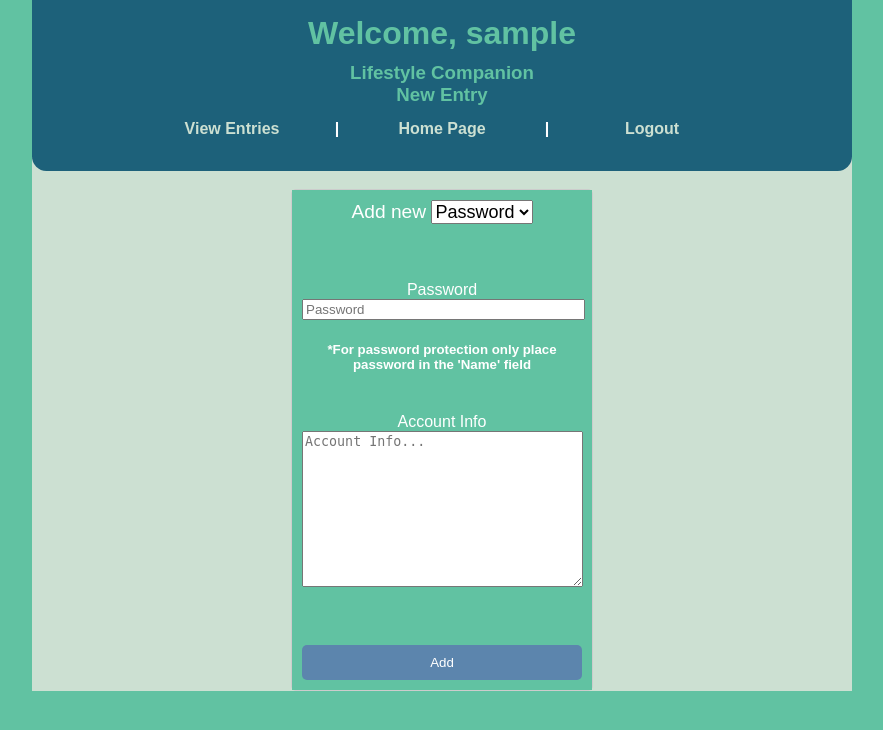
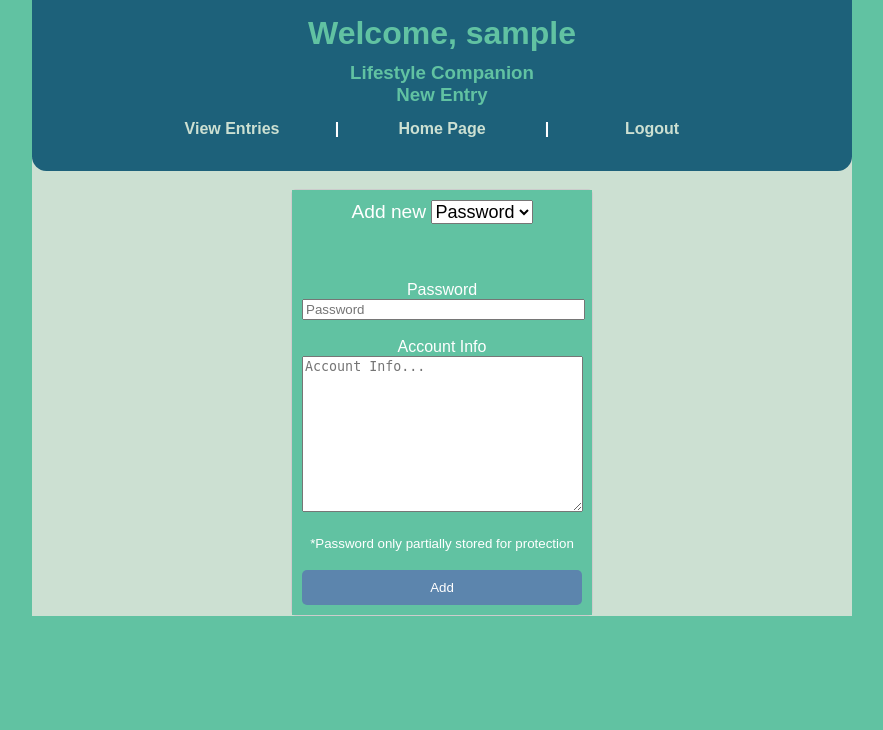
Before and after one commit to JZarins2324/itcapstone_lifestyleapp, a PHP site: page /pages/input.php in a window 1280 px wide. Shown: the top 730 px of the page, without its empty margins (198-1081 px from the left). Run offline with PHP 8.4, Linux system fonts and the light colour scheme; the visitor is signed in with stand-in values (Sample User, id 1).

Commit message:
'Improved CSS'

```diff
--- a/assets/css/input.css
+++ b/assets/css/input.css
@@ -190,7 +190,3 @@ html, div {
 html, form {
 	background-color: #61C2A2;
 }
-
-html, h4 {
-	color: red;
-}
--- a/assets/css/login.css
+++ b/assets/css/login.css
@@ -50,6 +50,7 @@ html, h2 {
 
 html, body {
   background-color: #CCE0D2;
+  font-family: Arial, sans-serif;
 }
 
 .login-container {
--- a/pages/input.php
+++ b/pages/input.php
@@ -45,15 +45,15 @@ include '../includes/header.php';
       <h4><?php echo $errorMessage; ?></h4>
       <br>
       <label id="lblName" for="name">Password</label><br>
-      <input type="text" name="name" id="name" placeholder="Password">
-      <h5>*For password protection only place password in the 'Name' field</h5>
-      <br>
+      <input type="text" name="name" id="name" placeholder="Password"><br><br>
 
       <label id="lblDesc" for="desc">Account Info</label><br>
       <textarea name="desc" id="desc" cols="30" rows="10" placeholder="Account Info..."></textarea><br><br>
 
       <label id="dateLabel" for="date" style="display:none">Date</label>
-      <input type="date" name="date" id="date" style="display:none"><br><br>
+      <input type="date" name="date" id="date" style="display:none">
+
+      <small>*Password only partially stored for protection</small><br><br>
 
       <input type="hidden" name="isValidRequest" value="true">
 
--- a/pages/login.php
+++ b/pages/login.php
@@ -25,7 +25,7 @@ if (isset($_SESSION['error'])) {
       <?= $errorMessage ?>
       <input type="text" name="username" placeholder="Username" required />
       <input type="password" name="password" placeholder="Password" required />
-      <p>*Password must contain an uppercase letter and a number</p>
+      <small>*Password must contain an uppercase letter and a number</small>
       <input id="firstSubmit" name="login" type="submit" value="Login" />
       <p style="text-align:center">or</p>
       <input name="create" type="submit" value="Register">
```
Also changed, not shown: assets/css/home.css (+23 -28 lines).
